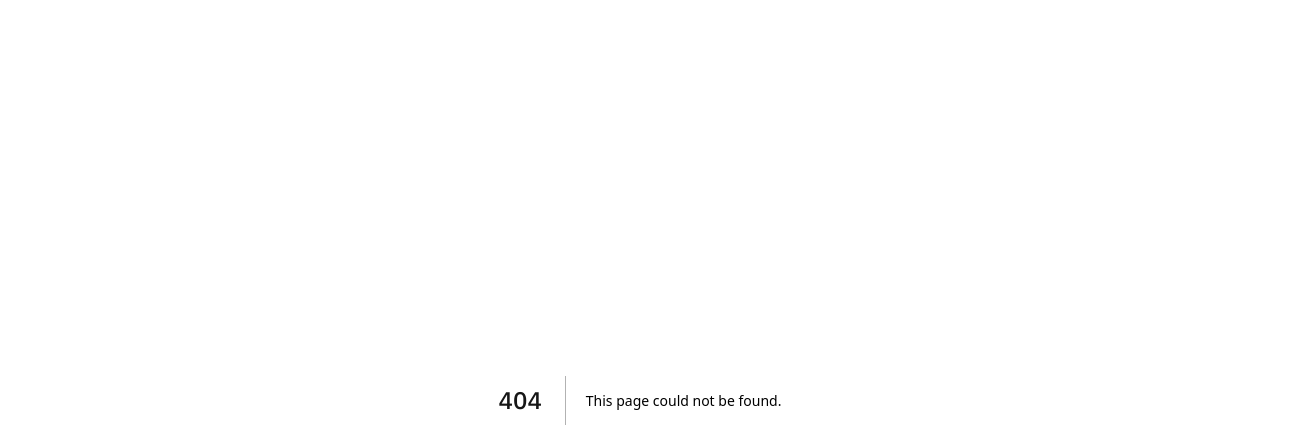
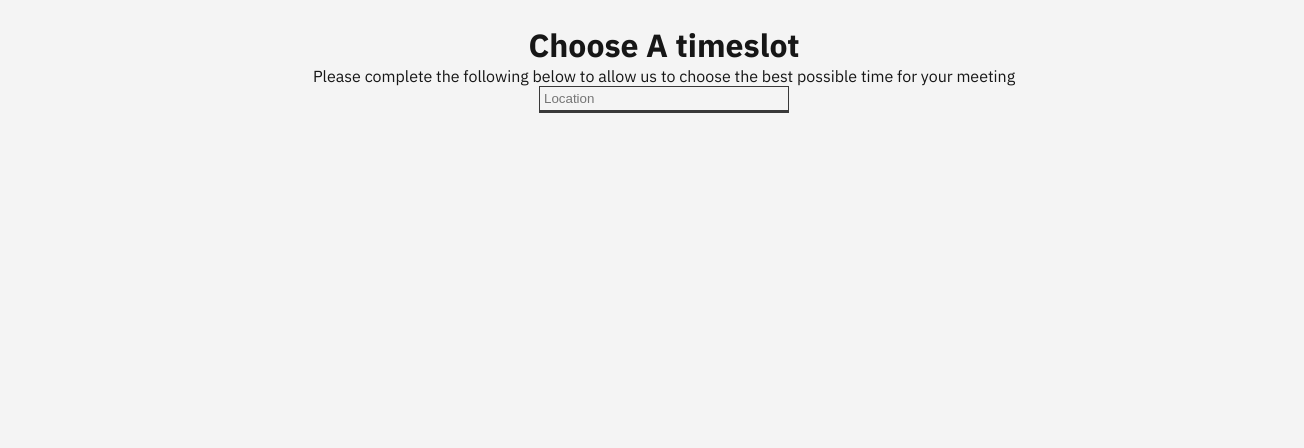
Before and after one commit to AlinMican1/worldmap, a Next.js app in the folder Frontend/: page /form in a window 1280 px wide. Before the commit this address had no page. Shown: the top 448 px of the page, 1304 px wide, since content can reach past the window. Built offline with nearby package versions, Linux system fonts and the light colour scheme.

Commit message:
Works on form.

```diff
--- /dev/null
+++ b/Frontend/src/app/form/page.tsx
@@ -0,0 +1,5 @@
+import Form from "@/components/templates/form";
+
+export default function FormPage() {
+  return <Form />;
+}
--- a/Frontend/src/app/globals.css
+++ b/Frontend/src/app/globals.css
@@ -5,8 +5,11 @@
   --color-primary: #1e90ff;
   --color-secondary: #161616;
   --color-border: #393939;
+  --color-hover: #cdcdcd;
+
 
   /* Spacing */
+  --space-xxs: 0.5px;
   --space-xs: 4px;
   --space-sm: 8px;
   --space-md: 16px;
@@ -65,7 +68,7 @@ body {
   color: var(--foreground);
   background: var(--background);
   font-family: var(--font-base);
-  /* font-family: Arial, Helvetica, sans-serif; */
+
   -webkit-font-smoothing: antialiased;
   -moz-osx-font-smoothing: grayscale;
 }
@@ -97,3 +100,22 @@ p{
   color: var(--foreground);
   font-weight: 400;
 }
+main{
+  display: flex;
+  justify-content: center;
+  width: 100vw;
+  align-items: center;
+  flex-direction: column;
+  margin: var(--space-lg);
+
+}
+input{
+  color: var(--foreground);
+  background-color: var(--background);
+  border: 1px solid var(--color-border);
+  padding: var(--space-xs);
+  width: 250px;
+}
+input:focus{
+  outline-width: 0px;
+}
--- /dev/null
+++ b/Frontend/src/components/atoms/enterLocation.css
@@ -0,0 +1,26 @@
+.dropDownContainer{
+    display: flex;
+    max-height: 300px;
+    height: auto;
+    overflow-y: scroll;
+    position: relative;
+    flex-direction: column;
+    border: 0.5px solid var(--color-border);
+}
+.dropDownButton{
+    background-color: #ffffff;
+    margin-top: var(--space-xxs);
+    padding: var(--space-sm);
+    justify-content: center;
+    width: 100%;
+    align-items: center;
+    display: flex;
+    color: var(--foreground);
+    border: 0px;
+
+
+}
+.dropDownButton:hover{
+    background-color: var(--color-hover);
+
+}
--- /dev/null
+++ b/Frontend/src/components/atoms/enterLocation.tsx
@@ -0,0 +1,39 @@
+"use client";
+import { useState } from "react";
+import { SuggestLocation } from "../../../helper/SuggestLocation";
+import "./enterLocation.css";
+
+const EnterLocation = () => {
+  const [location, setLocation] = useState<string>("");
+  function AddLocation() {
+    console.log("hi");
+  }
+
+  return (
+    <div>
+      <input
+        placeholder="Location"
+        value={location}
+        onChange={(event) => setLocation(event.target.value)}
+      />
+      <ul className="dropDownContainer">
+        {SuggestLocation(location).map((country, key) => {
+          // If country is selected dont show again
+
+          if (location != country) {
+            return (
+              <div key={key}>
+                <button className="dropDownButton" onClick={() => setLocation(country)}>
+                  {country}
+                </button>
+              </div>
+            );
+          } else {
+            return null;
+          }
+        })}
+      </ul>
+    </div>
+  );
+};
+export default EnterLocation;
--- a/Frontend/src/components/atoms/inputLocation.tsx
+++ b/Frontend/src/components/atoms/inputLocation.tsx
@@ -1,3 +1,4 @@
+"use client";
 import React from "react";
 import { useState } from "react";
 import { SuggestLocation } from "../../../helper/SuggestLocation";
--- /dev/null
+++ b/Frontend/src/components/templates/form.tsx
@@ -0,0 +1,16 @@
+import EnterLocation from "../atoms/enterLocation";
+import InputLocation from "../atoms/inputLocation";
+
+const Form = () => {
+  return (
+    <main>
+      <h1>Choose A timeslot</h1>
+      <p>
+        Please complete the following below to allow us to choose the best possible time for your
+        meeting
+      </p>
+      <EnterLocation />
+    </main>
+  );
+};
+export default Form;
```
